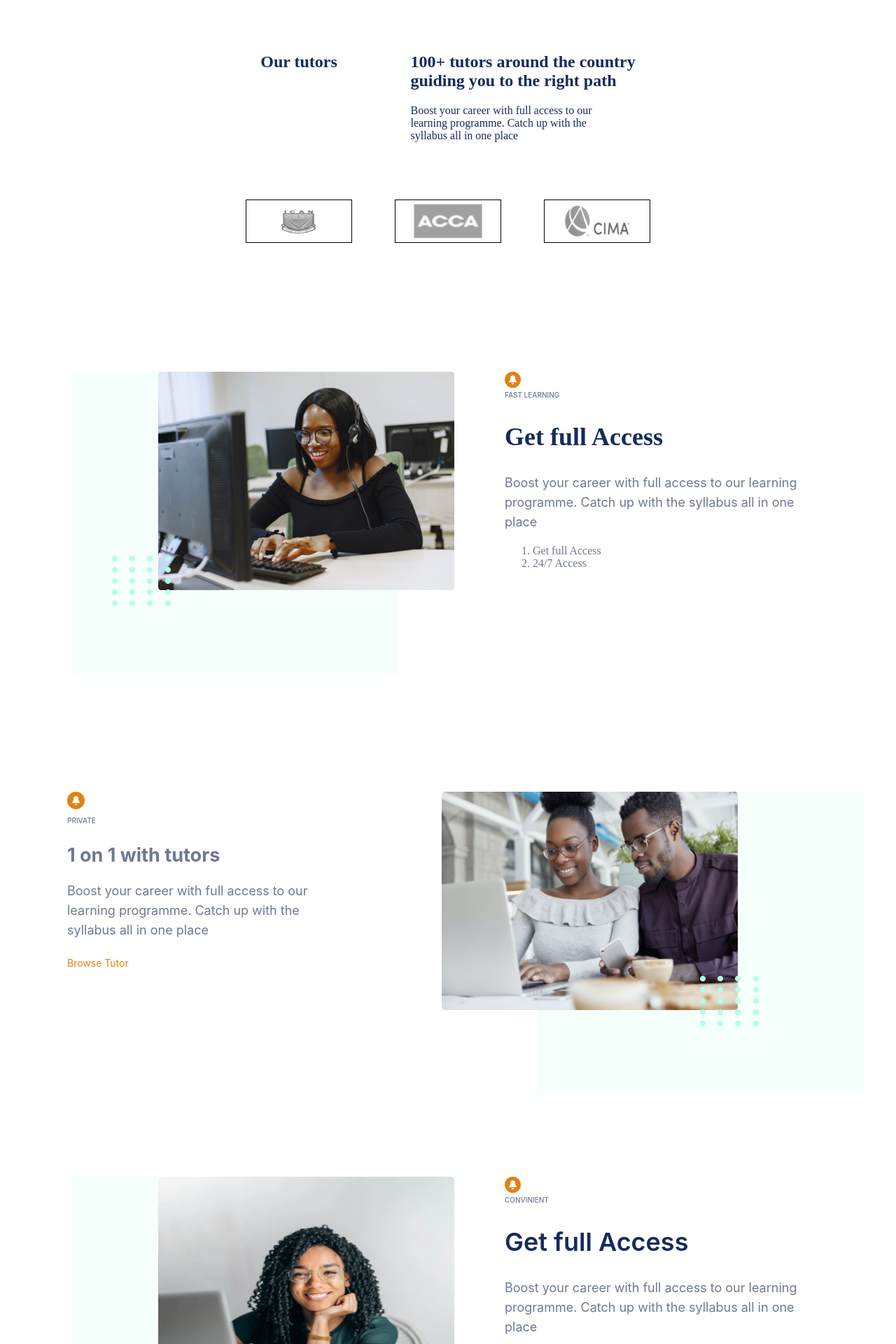
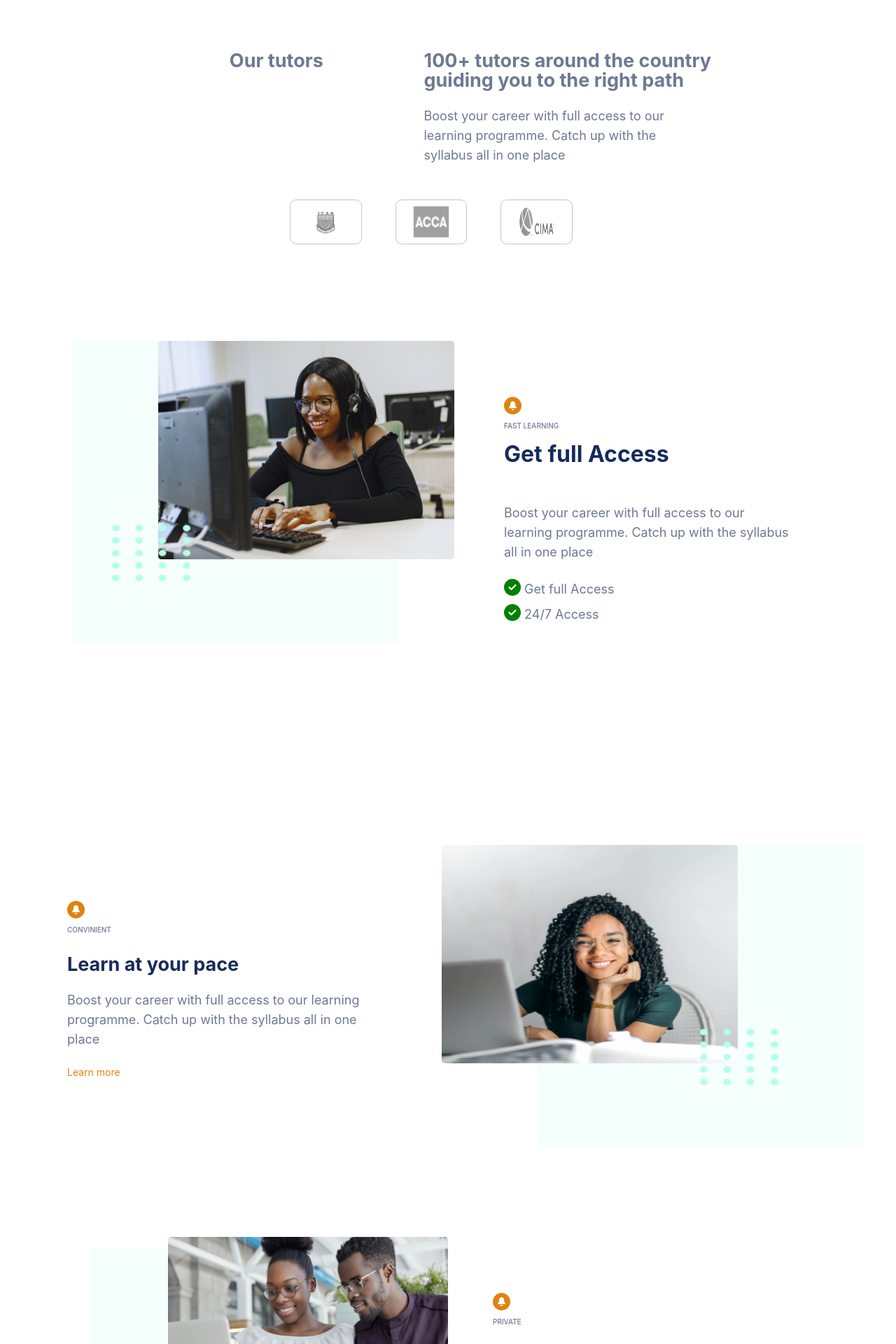
Before and after one commit to uchennaanya/profescofe, a React (Create React App) app: page / in a window 1280 px wide. Shown: the part 880-2800 px from the top of the page at 70% size. Built offline with nearby package versions, Linux system fonts and the light colour scheme.

Commit message:
Still modifying the desktop version

```diff
--- a/public/index.html
+++ b/public/index.html
@@ -4,6 +4,7 @@
     <meta charset="utf-8" />
     <link rel="icon" href="%PUBLIC_URL%/favicon.ico" />
     <meta name="viewport" content="width=device-width, initial-scale=1" />
+    <script src='https://kit.fontawesome.com/a076d05399.js' crossorigin='anonymous'></script>
     <meta name="theme-color" content="#000000" />
     <meta
       name="description"
--- a/src/App.css
+++ b/src/App.css
@@ -1,3 +1,15 @@
+/*
+Content
+
+header
+hero
+tutors
+all-access
+personal-tutor
+footer
+
+*/
+
 body {
   margin: 0%;
   box-sizing: border-box;
@@ -29,7 +41,7 @@ nav a {
 }
 
 nav ul > li {
-  display: block;
+  display: none;
   font-weight: 400;
   text-decoration: none;
   line-height: 19px;
@@ -100,23 +112,100 @@ nav .btn {
   z-index: 1;
 }
 
-.tutor {
+.bell {
+  background: #E08213;
+  width: 7px;
+  height: 7px;
+  border-radius: 50%;
+  display: flex;
+  align-items: center;
+  justify-content: center;
+  padding: 0.5em;
+}
+
+.bell img {
+  width: 15xp;
+  height: 15px;
+}
+
+.sub {
+  font-family: Inter;
+  font-weight: 200;
+  font-size: 10px;
+  color: #6E7992;
+  color: red;
+}
+
+.more {
+    color: #E08213;
+    font-size: 14px;
+}
+
+.all-access {
+  position: relative;
+  top: 0;
+  z-index: 1;
+  height: 100vh;
+}
+
+.all-access .text {
+  position: absolute;
+  right: 6rem;
+}
+
+.all-access .title {
+  width: auto;
+  height: 44px;
+  left: 711px;
+  font-size: 2rem;
+  /* margin: 60px 0; */
+  line-height: 0;
+  color: #152b5b;
+}
+
+.all-access p {
+  width: auto;
+  height: 84px;
+  right: 6rem;
+  font-family: Inter;
+  font-size: 18px;
+  line-height: 28px;
+  color: #6e7992;
+}
+
+.all-access li {
+  color: #6e7992;
+  list-style-image: -webkit-image-set();
+}
+
+.tutors {
   top: 100px;
   text-align: center;
   color: #152b5b;
 }
 
-.tutor_img img {
+.tutors img {
   margin: 1rem 0;
   border: 1px solid #000000;
   width: 100px;
+}
+
+.rate {
+  display: flex;
+  position: relative;
+  justify-content: space-evenly;
+  flex-wrap: wrap;
+  top: 850px;
+  text-align: center;
+  margin: 0 auto;
+  z-index: 1;
 }
 
 .take-class {
   position: relative;
   height: 200px;
   width: 100vw;
-  top: 0px;
+  top: 250px;
   text-align: center;
   background: #081b32;
   color: #fff;
@@ -146,7 +235,7 @@ footer {
   padding: 3rem 0 3rem 3rem;
   text-align: justify;
   position: relative;
-  top: 0px;
+  top: 300px;
   color: #6e7992;
   background: #fafafa;
 }
@@ -162,23 +251,38 @@ footer .courses-products {
 
 @media only screen and (min-width: 768px) {
 
+  /* Common style */
+
+  .title {
+    color: #152B5B;
+  }
+
+  p {
+    color: #6e7992;
+    font-family: Inter;
+    font-size: 18px;
+    line-height: 28px;
+  }
+
+  .text {
+    position: absolute;
+    color: #6E7992;
+    font-family: Inter;
+    font-size: 18px;
+    line-height: 28px;
+    top: 5rem;
+    right: 12rem;
+    width: 30vw;
+  }
+
+  /* ------------------------------------------- */
+
   header {
     padding: 2em 6em 0.5rem 6em;
     flex-direction: row;
     display: flex;
     justify-content: space-between;
   }
-
-
-  /* header {
-    position: relative;
-    z-index: 1;
-    display: flex;
-    padding: 0.5rem 2rem;
-    top: 0;
-    flex-direction: column;
-    justify-content: space-evenly;
-  } */
 
   .logo {
     height: 50px;
@@ -220,6 +324,12 @@ footer .courses-products {
     position: relative;
   }
 
+  .hero .dots {
+    left: 1200px;
+    top: 10rem;
+    border: none;
+  }
+
   .hero-left {
     z-index: 1;
     background-color: transparent;
@@ -233,18 +343,16 @@ footer .courses-products {
     margin-top: 0;
   }
 
-  .hero-title {
+  .hero .title {
     position: absolute;
     width: 481px;
     height: 165px;
     left: 6rem;
     top: 150px;
     font-family: Inter;
-    font-style: normal;
     font-weight: 500;
     font-size: 50px;
     line-height: 55px;
-    color: #152b5b;
   }
 
   .hero-text {
@@ -254,8 +362,6 @@ footer .courses-products {
     left: 6rem;
     top: 340px;
     font-family: Apercu;
-    font-style: normal;
-    font-weight: normal;
     font-size: 21px;
     line-height: 25px;
     color: #6e7992;
@@ -293,132 +399,93 @@ footer .courses-products {
 
   .dots {
     position: absolute;
-    left: 1200px;
-    top: 230px;
     z-index: 1;
+    width: 7rem;
+    height: 5rem;
   }
 
-  .tutor {
+  .bell {
+    background: #E08213;
+    width: 7px;
+    height: 7px;
+    border-radius: 50%;
+    display: flex;
+    align-items: center;
+    justify-content: center;
+    padding: 0.5em;
+  }
+
+  .bell img {
+    width: 15xp;
+    height: 15px;
+  }
+
+  .sub {
+    font-family: Inter;
+    font-style: normal;
+    font-weight: 500;
+    font-size: 10px;
+    color: #6E7992;
+  }
+
+  /* Tutors */
+
+  .tutors {
+    position: relative;
+    display: flex;
+    flex-direction: column;
     padding: 4rem;
-    position: relative;
-    top: 100px;
+    top: 5rem;
     color: #152b5b;
   }
 
-  .tutor p {
+  .tutors p {
     text-align: left;
   }
 
-  .tutor h2 {
+  .tutors h2 {
     text-align: left;
   }
 
-  .tutor .text {
+  .tutors .text {
     display: flex;
     justify-content: space-around;
-    width: 50vw;
-    margin: 0 auto;
+    width: 65vw;
   }
 
-  .tutor img {
-    height: 50px;
+  .tutors .img {
+    margin: 0 3rem 0 0;
+    width: 8vw;
+    padding: 0.5rem 1.5rem;
+    height: 8vh;
+    background: #FFFFFF;
+    border: 1px solid #C7C7C7;
+    box-sizing: border-box;
+    border-radius: 9px;
   }
 
-  .tutor_img {
+  .tutors .img-wrap {
+    position: relative;
+    top: 250px;
     display: flex;
     margin: 0 auto;
-    width: 50vw;
-    justify-content: space-around;
-    margin-top: 50px;
+
   }
 
-  .img_wrap {
-    border: 1px solid;
-    padding: 5px 25px;
-  }
-
-  .learn-pace {
-    position: relative;
-    top: 1350px;
-  }
-
-  .learn-pace .text {
-    position: absolute;
-    right: 6rem;
-  }
-
-  .learn-pace p {
-    width: 463px;
-    height: 84px;
-    right: 6rem;
-    font-family: Inter;
-    font-style: normal;
-    font-weight: normal;
-    font-size: 18px;
-    line-height: 28px;
-    color: #6e7992;
-  }
-
-  .learn-pace li {
-    color: #6e7992;
-    list-style-type: style;
-  }
-
-  .learn-pace .bg {
-    position: absolute;
-    width: 466px;
-    height: 432px;
-    left: 103px;
-    background: #f7fcff;
-    border-radius: 6px;
-  }
-
-  .learn-pace .all-access-img {
-    position: absolute;
-    width: 423px;
-    height: 312px;
-    left: 226px;
-    border-radius: 4px;
-  }
-
-  .learn-pace .dots {
-    position: absolute;
-    left: 160px;
-    top: 263px;
-    z-index: 1;
-  }
-
-  .learn-pace .title {
-    width: 263px;
-    height: 44px;
-    left: 711px;
-    font-family: Inter;
-    font-weight: 600;
-    font-size: 36px;
-    line-height: 44px;
-    color: #152b5b;
-  }
+  /* All access */
 
   .all-access {
     position: relative;
-    top: 200px;
+    top: 25rem;
   }
 
   .all-access .text {
-    position: absolute;
-    right: 6rem;
+    right: 11rem;
   }
 
   .all-access p {
-    width: 463px;
-    height: 84px;
+    width: 26rem;
     right: 6rem;
-    font-family: Inter;
-    font-style: normal;
-    font-weight: normal;
-    font-size: 18px;
-    line-height: 28px;
-    color: #6e7992;
   }
 
   .all-access li {
@@ -433,6 +500,7 @@ footer .courses-products {
     left: 103px;
     background: #f7fcff;
     border-radius: 6px;
+    z-index: 0.4;
   }
 
   .all-access .all-access-img {
@@ -441,37 +509,56 @@ footer .courses-products {
     height: 312px;
     left: 226px;
     border-radius: 4px;
+    z-index: 1;
   }
 
   .all-access .dots {
-    position: absolute;
     left: 160px;
     top: 263px;
-    z-index: 1;
   }
 
   .all-access .title {
-    width: 263px;
-    height: 44px;
     left: 711px;
-    font-size: 36px;
-    line-height: 44px;
-    color: #152b5b;
   }
 
-  .personal_tutor {
-    position: relative;
-    top: 800px;
+  .check-wrap {
+    display: block;
+  }
+  .check-wrap p {
+    display: inline;
+  }
+  .check {
+    font-size:1.5rem; color:green;
+    margin: 0.4rem 0 0 0 ;
   }
 
-  .personal_tutor .dots {
-    position: absolute;
-    left: 1000px;
-    top: 263px;
-    z-index: 1;
+  /* Learning Pace */
+
+  .learn-pace {
+    position: relative;
+    top: 20rem;
   }
 
-  .personal_tutor .bg {
+  .learn-pace .text {
+    left: 6rem;
+  }
+
+  .learn-pace p {
+    width: 463px;
+    height: 84px;
+    right: 6rem;
+    font-family: Inter;
+    font-size: 18px;
+    line-height: 28px;
+
+  }
+
+  .learn-pace li {
+    color: #6e7992;
+    list-style-type: style;
+  }
+
+  .learn-pace .bg {
     position: absolute;
     width: 466px;
     height: 432px;
@@ -480,18 +567,7 @@ footer .courses-products {
     border-radius: 6px;
   }
 
-  .personal_tutor .text {
-    position: absolute;
-    left: 6rem;
-    width: 463px;
-    height: 84px;
-    font-family: Inter;
-    font-size: 18px;
-    line-height: 28px;
-    color: #6e7992;
-  }
-
-  .personal_tutor .all-access-img {
+  .learn-pace .all-access-img {
     position: absolute;
     width: 423px;
     height: 312px;
@@ -499,65 +575,58 @@ footer .courses-products {
     border-radius: 4px;
   }
 
-  .take-class {
-    position: relative;
-    height: 240px;
-    width: 80vw;
-    margin-left: 10vw;
-    top: 2300px;
-    text-align: center;
-    background: #081b32;
-    color: #fff;
-  }
-
-  .take-class .text {
-    font-family: Inter;
-    font-weight: 400;
-    font-size: 36px;
-    line-height: 44px;
-    padding: 2rem 0 1rem 0;
-    text-align: center;
-    color: #f5f5f5;
+  .learn-pace .dots {
+    position: absolute;
+    left: 1000px;
+    top: 263px;
     z-index: 1;
   }
 
-  .take-class .btn {
-    background: #24a3ff;
-    border-radius: 8px;
-    color: #ffffff;
-    font-family: Oxygen;
-    text-decoration: none;
-    padding: 1rem 2rem;
+  .learn-pace .title {
+    left: 711px;
   }
 
-  .rate {
-    display: flex;
+  /* Personal tutor */
+
+  .personal_tutor {
     position: relative;
-    justify-content: space-evenly;
-    top: 2450px;
-    width: 80vw;
-    margin: 0 auto;
-    z-index: 1;
+    top: 55rem;
   }
 
-  .rate .numbers {
-    width: 128px;
-    height: 36px;
-    left: 738px;
-    top: 4008px;
-    font-family: Inter;
-    font-style: normal;
-    font-weight: 500;
-    font-size: 2.5rem;
-    line-height: 36px;
-    color: #152b5b;
+  .personal_tutor .dots {
+    left: 13rem;
+    top: 40vh;
   }
+
+  .personal_tutor .bg {
+    position: absolute;
+    width: 35vw;
+    height: 70vh;
+    top: 1rem;
+    left: 8rem;
+    background: #f7fcff;
+    border-radius: 6px;
+  }
+
+  .personal_tutor .personal-tutor-img {
+    position: absolute;
+    width: 25rem;
+    height: 18rem;
+    left: 15rem;
+    border-radius: 4px;
+  }
+
+  .personal_tutor .text {
+    line-height: 28px;
+  }
+
+  /* Testimonials */
 
   .testimonials {
     padding: 4rem;
     color: #081b32;
     position: relative;
-    top: 1600px;
+    top: 80rem;
   }
 
   .testimonials .bg {
@@ -608,15 +677,76 @@ footer .courses-products {
     z-index: 1;
   }
 
+  /* Rate */
+
+  .rate {
+    display: flex;
+    position: relative;
+    justify-content: space-evenly;
+    top: 135rem;
+    width: 80vw;
+    margin: 0 auto;
+    z-index: 1;
+  }
+
+  .rate .numbers {
+    width: 128px;
+    height: 36px;
+    left: 738px;
+    top: 4008px;
+    font-family: Inter;
+    font-style: normal;
+    font-weight: 500;
+    font-size: 2.5rem;
+    line-height: 36px;
+    color: #152b5b;
+  }
+
+  /* Take class */
+
+  .take-class {
+    position: relative;
+    height: 240px;
+    width: 80vw;
+    margin-left: 10vw;
+    top: 125rem;;
+    text-align: center;
+    background: #081b32;
+    color: #fff;
+  }
+
+  .take-class .text {
+    font: 400 2.5rem Inter;
+    line-height: 44px;
+    top: 0;
+    left: 20rem;
+    color: #f5f5f5;
+  }
+
+  .take-class .btn {
+    position: absolute;
+    top: 10rem;
+    left: 29rem;
+    background: #24a3ff;
+    border-radius: 8px;
+    color: #ffffff;
+    font-family: Oxygen;
+    text-decoration: none;
+    padding: 1rem 2rem;
+  }
+
+  /* Footer */
+
   footer {
     padding: 3rem 0 3rem 0;
     position: relative;
-    top: 2400px;
+    top: 130rem;
     display: flex;
     justify-content: space-evenly;
     color: #6e7992;
     background: #fafafa;
   }
+
   footer .courses-products {
     position: absolute;
     width: 108px;
--- a/src/components/All_Access.jsx
+++ b/src/components/All_Access.jsx
@@ -1,39 +1,24 @@
 import React from 'react'
-import Rectangle4 from '../components/img/Rectangle4.png'
+import bg from '../components/img/Rectangle4.png'
 import all_access from '../components/img/all_access.png'
-import Group19 from '../components/img/Group19.png'
+import dots from '../components/img/Group19.png'
 import bell_fill from '../components/img/Bell_fill.png'
 
 
 const All_Access = () => {
     return (
         <div className="all-access">
-            <img src={Rectangle4} alt="Profesco image" className="bg" />
+            <img src={bg} alt="Profesco image" className="bg" />
+
             <img src={all_access} alt="Profesco" className="all-access-img" />
-            <img src={Group19} alt="profesco" className="dots" />
+
+            <img src={dots} alt="profesco" className="dots" />
+
             <div className="text">
-            <div style={{
-                    background: '#E08213',
-                    width: '7px',
-                    height: '7px',
-                    borderRadius: '50%',
-                    display: 'flex',
-                    alignItems: 'center',
-                    justifyContent: 'center',
-                    padding: '0.5em'
-                }}>
-                    <img src={bell_fill} alt="profesco" style={{
-                        width: '15xp',
-                        height: '15px'
-                    }} />
+                <div className="bell">
+                    <img src={bell_fill} alt="profesco" />
                 </div>
-                <span style={{
-                    fontFamily: 'Inter',
-                    fontStyle: 'normal',
-                    fontWeight: '500',
-                    fontSize: '10px',
-                    color: '#6E7992'
-                }}>
+                <span className="sub">
                     FAST LEARNING
                 </span>
                 <h2 className="title">
@@ -43,10 +28,13 @@ const All_Access = () => {
                     Boost your career with full access to our learning programme.
                     Catch up with the syllabus all in one place
                 </p>
-                <ul>
-                    <li>Get full Access</li>
-                    <li>24/7 Access</li>
-                </ul>
+                <span className="check-wrap">
+                    <i className='fas fa-check-circle check' ></i> <p>Get full Access</p>
+                </span>
+
+                <span className="check-wrap">
+                    <i className='fas fa-check-circle check' ></i> <p> 24/7 Access </p>
+                </span>
             </div>
         </div>
     )
--- a/src/components/Hero.jsx
+++ b/src/components/Hero.jsx
@@ -7,7 +7,7 @@ const Hero = () => {
     return (
         <div className="hero">
             <div className="hero-left">
-                <h1 className="hero-title">
+                <h1 className="title">
                     Professional <br /> learning <br />
                     made easy
                 </h1>
--- a/src/components/LearnPace.jsx
+++ b/src/components/LearnPace.jsx
@@ -1,55 +1,39 @@
 import React from 'react'
-import Rectangle4 from '../components/img/Rectangle4.png'
+import bg from '../components/img/Rectangle4.png'
 import learn_pace from '../components/img/learn_pace.png'
-import Group19 from '../components/img/Group19.png'
+import dots from '../components/img/Group19.png'
 import bell_fill from '../components/img/Bell_fill.png'
 
 
 const LearnPace = () => {
     return (
         <div className="learn-pace">
-            <img src={Rectangle4} alt="Profesco image" className="bg" />
-            <img src={learn_pace} alt="Profesco" className="all-access-img" />
-            <img src={Group19} alt="profesco" className="dots" />
+
+
             <div className="text">
-            <div style={{
-                    background: '#E08213',
-                    width: '7px',
-                    height: '7px',
-                    borderRadius: '50%',
-                    display: 'flex',
-                    alignItems: 'center',
-                    justifyContent: 'center',
-                    padding: '0.5em'
-                }}>
-                    <img src={bell_fill} alt="profesco" style={{
-                        width: '15xp',
-                        height: '15px'
-                    }} />
+
+                <div className="bell">
+                    <img src={bell_fill} alt="profesco" />
                 </div>
-            <span style={{
-                fontFamily: 'Inter',
-                fontStyle: 'normal',
-                fontWeight: '500',
-                fontSize: '10px',
-                color: '#6E7992'
-            }}>
+
+                <span className="sub">
                     CONVINIENT
                 </span>
-                <h2 className="title    ">
-                    Get full Access
+                <h2 className="title">
+                    Learn at your pace
                 </h2>
                 <p>
                     Boost your career with full access to our learning programme.
                     Catch up with the syllabus all in one place
                 </p>
-                <span style={{
-                    color: '#E08213',
-                    fontSize: '14px'
-                    }}>
+                <span className="more">
                     Learn more
                 </span>
             </div>
+
+            <img src={bg} alt="Profesco image" className="bg" />
+            <img src={learn_pace} alt="Profesco" className="all-access-img" />
+            <img src={dots} alt="profesco" className="dots" />
         </div>
     )
 }
--- a/src/components/Testimonial.jsx
+++ b/src/components/Testimonial.jsx
@@ -31,7 +31,6 @@ const Testimonials = () => {
                     <img src={testimonial1} alt="profesco" className="img" />
                 </div>
             </div>
-
         </>
     )
 }
--- a/src/components/Tutors.jsx
+++ b/src/components/Tutors.jsx
@@ -5,7 +5,7 @@ import cima from '../components/img/cima.png'
 
 const Tutors = () => {
     return (
-        <div className="tutor">
+        <div className="tutors">
             <div className="text">
                 <h2>Our tutors</h2>
                 <div>
@@ -20,10 +20,10 @@ const Tutors = () => {
                     </p>
                 </div>
             </div>
-            <div className="tutor_img">
-                <div><img src={ican} alt="ican" className="img_wrap" /></div>
-                <div><img src={acca} alt="acca" className="img_wrap" /></div>
-                <div><img src={cima} alt="cima" className="img_wrap" /></div>
+            <div className="img-wrap">
+                <div><img src={ican} alt="ican" className="img" /></div>
+                <div><img src={acca} alt="acca" className="img" /></div>
+                <div><img src={cima} alt="cima" className="img" /></div>
             </div>
         </div>
     )
```
Also changed, not shown: src/components/PersonalTutor.jsx (+8 -31 lines).
